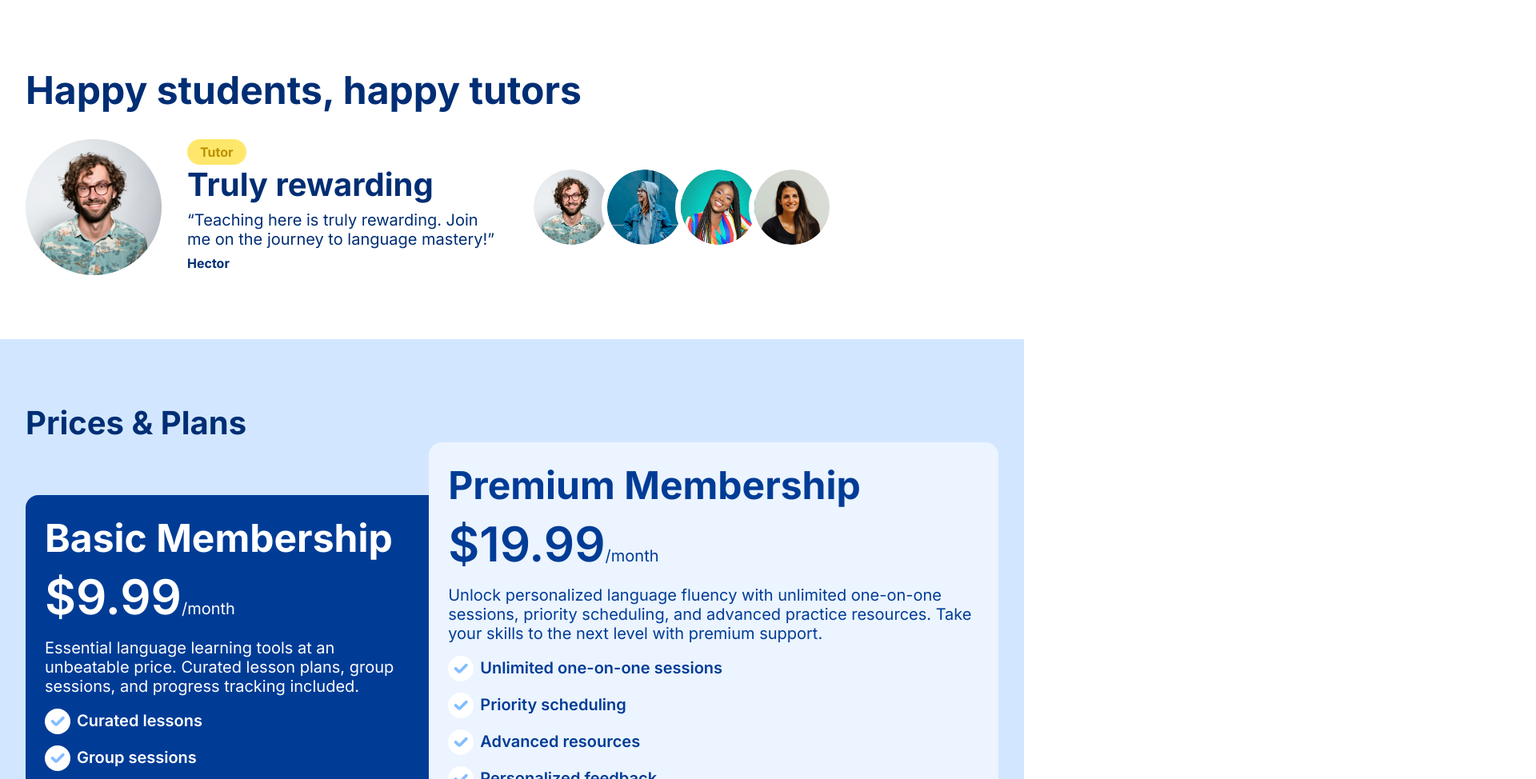
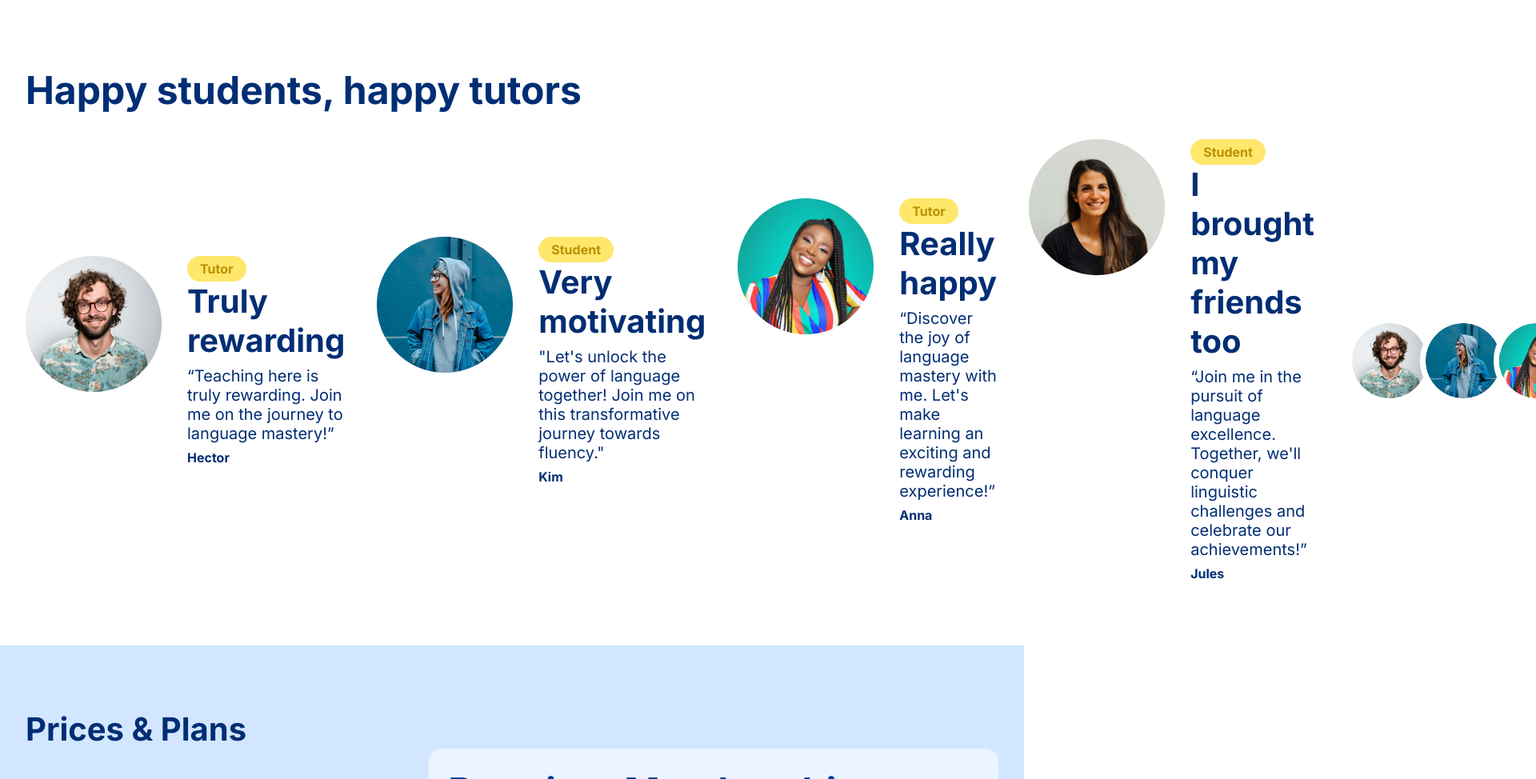
Before and after one commit to TamaraWe/test, a plain HTML site: page landingpage languagelearning/landingpage_languagelearning.html in a window 1280 px wide. Shown: the part 2448-3422 px from the top of the page at 80% size, 1920 px wide, since content can reach past the window. Drawn offline with Linux system fonts and the light colour scheme.

Commit message:
Update landingpage_languagelearning.html

```diff
--- a/landingpage languagelearning/landingpage_languagelearning.html
+++ b/landingpage languagelearning/landingpage_languagelearning.html
@@ -141,12 +141,39 @@
         <span>Hector</span>
       </div>
     </div>
+    <div class="testimonal">
+      <img src="assets/testimonial2.png"/>
+      <div>
+        <span class="testimonial-badge">Student</span>
+        <h3>Very motivating</h3>
+        <p>"Let's unlock the power of language together! Join me on this transformative journey towards fluency."</p>
+        <span>Kim</span>
+      </div>
+    </div>
+    <div class="testimonal">
+      <img src="assets/testimonial3.png"/>
+      <div>
+        <span class="testimonial-badge">Tutor</span>
+        <h3>Really happy</h3>
+        <p>“Discover the joy of language mastery with me. Let's make learning an exciting and rewarding experience!”</p>
+        <span>Anna</span>
+      </div>
+    </div>
+    <div class="testimonal">
+      <img src="assets/testimonial4.png"/>
+      <div>
+        <span class="testimonial-badge">Student</span>
+        <h3>I brought my friends too</h3>
+        <p>“Join me in the pursuit of language excellence. Together, we'll conquer linguistic challenges and celebrate our achievements!”</p>
+        <span>Jules</span>
+      </div>
+    </div>
 
     <div class="testimonial-thumbs">
-      <img src="assets/testimonial1.png"/>
-      <img src="assets/testimonial2.png"/>
-      <img src="assets/testimonial3.png"/>
-      <img src="assets/testimonial4.png"/>
+      <img onclick="showTestimonial(0)" src="assets/testimonial1.png"/>
+      <img onclick="showTestimonial(1)" src="assets/testimonial2.png"/>
+      <img onclick="showTestimonial(2)" src="assets/testimonial3.png"/>
+      <img onclick="showTestimonial(3)" src="assets/testimonial4.png"/>
   </div>
   </div>
 </div>
```
